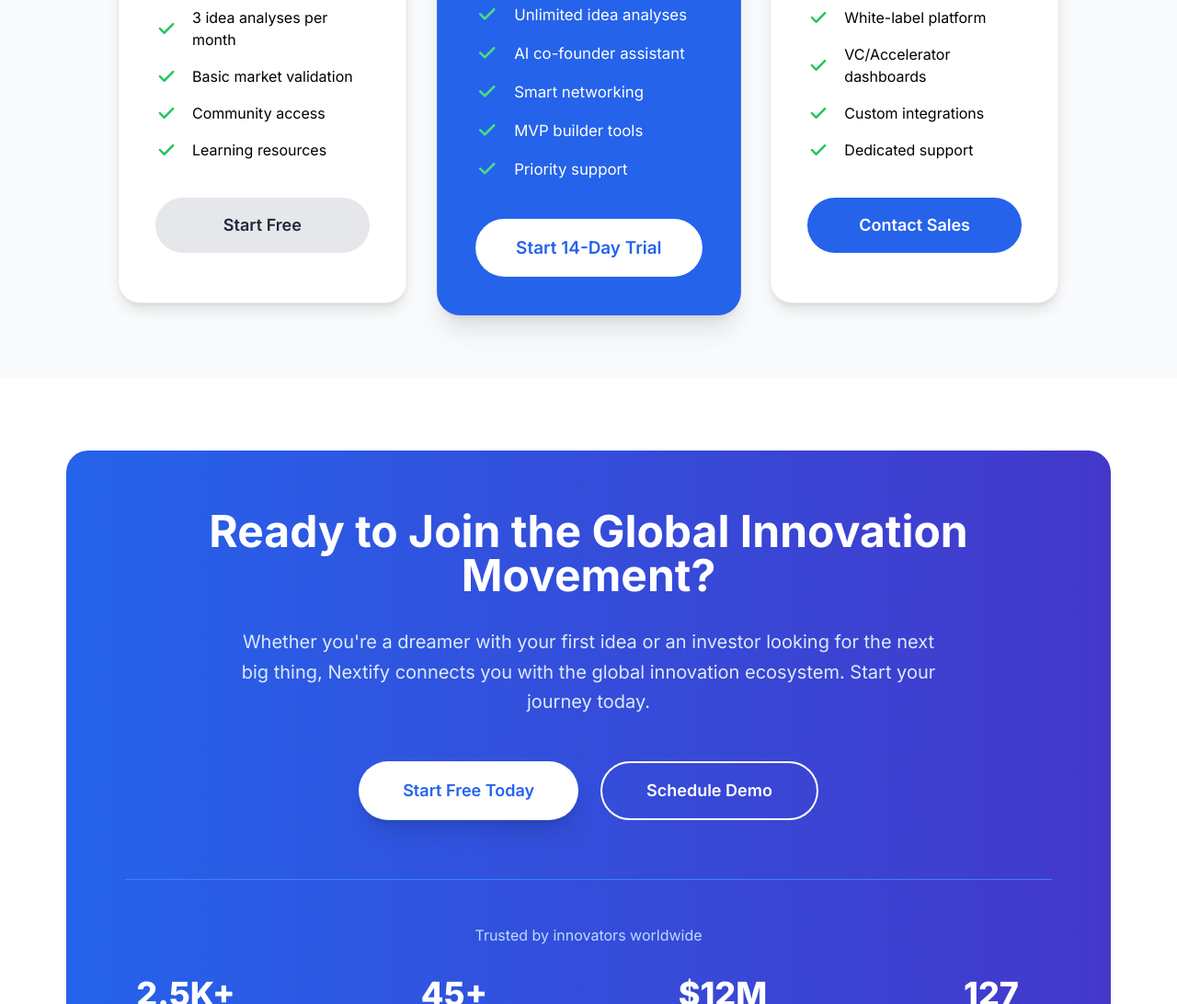
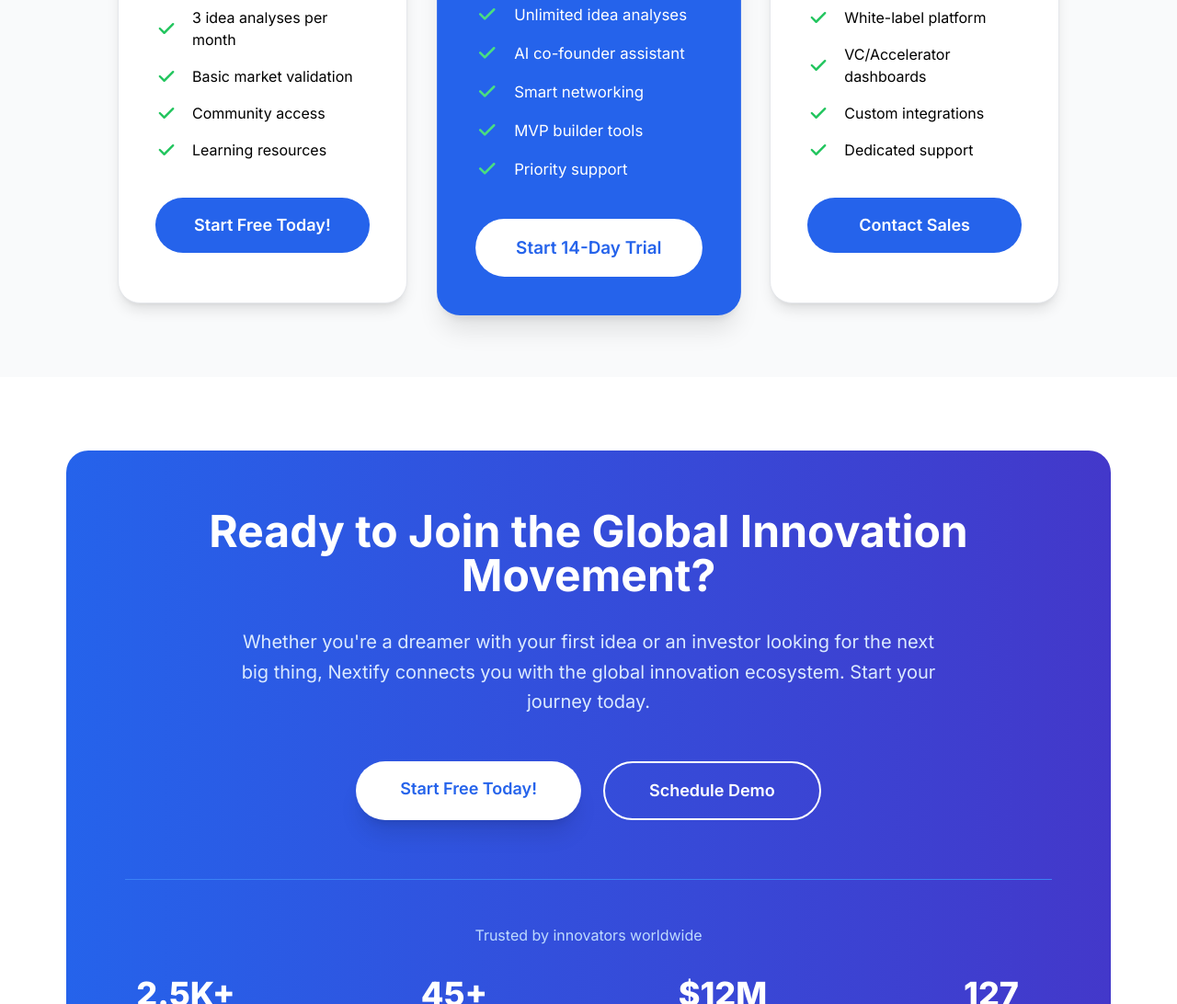
Before and after one commit to DonnaOftadeh/Nextify-Dashboard, a plain HTML site: page index.html in a window 1280 px wide. Shown: the part 5854-6946 px from the top of the page at 92% size. Drawn offline with nearby package versions, Linux system fonts and the light colour scheme.

Commit message:
Update index.html

```diff
--- a/index.html
+++ b/index.html
@@ -739,9 +739,11 @@
               <span class="text-sm md:text-base">Learning resources</span>
             </li>
           </ul>
-          <button class="focusable w-full bg-gray-200 text-gray-800 py-3 md:py-4 rounded-full font-semibold hover:bg-gray-300 transition-colors text-sm md:text-base lg:text-lg">
-            Start Free
-          </button>
+          <a href="roles.html"
+           class="focusable block text-center w-full bg-blue-600 text-white py-3 md:py-4 rounded-full font-semibold hover:bg-blue-700 transition-colors text-sm md:text-base lg:text-lg">
+           Start Free Today!
+          </a>
+
         </div>
 
         <!-- Pro -->
@@ -844,9 +846,11 @@
           Nextify connects you with the global innovation ecosystem. Start your journey today.
         </p>
         <div class="flex flex-col sm:flex-row gap-6 justify-center">
-          <button class="focusable bg-white text-blue-600 px-12 py-4 rounded-full text-lg font-semibold hover:bg-gray-50 transition-all shadow-xl">
-            Start Free Today
-          </button>
+          <a href="roles.html"
+           class="focusable inline-block bg-white text-blue-600 px-12 py-4 rounded-full text-lg font-semibold hover:bg-gray-50 transition-all shadow-xl">
+            Start Free Today!
+          </a>
+
           <button class="focusable border-2 border-white text-white px-12 py-4 rounded-full text-lg font-semibold hover:bg-white hover:text-blue-600 transition-all">
             Schedule Demo
           </button>
```
